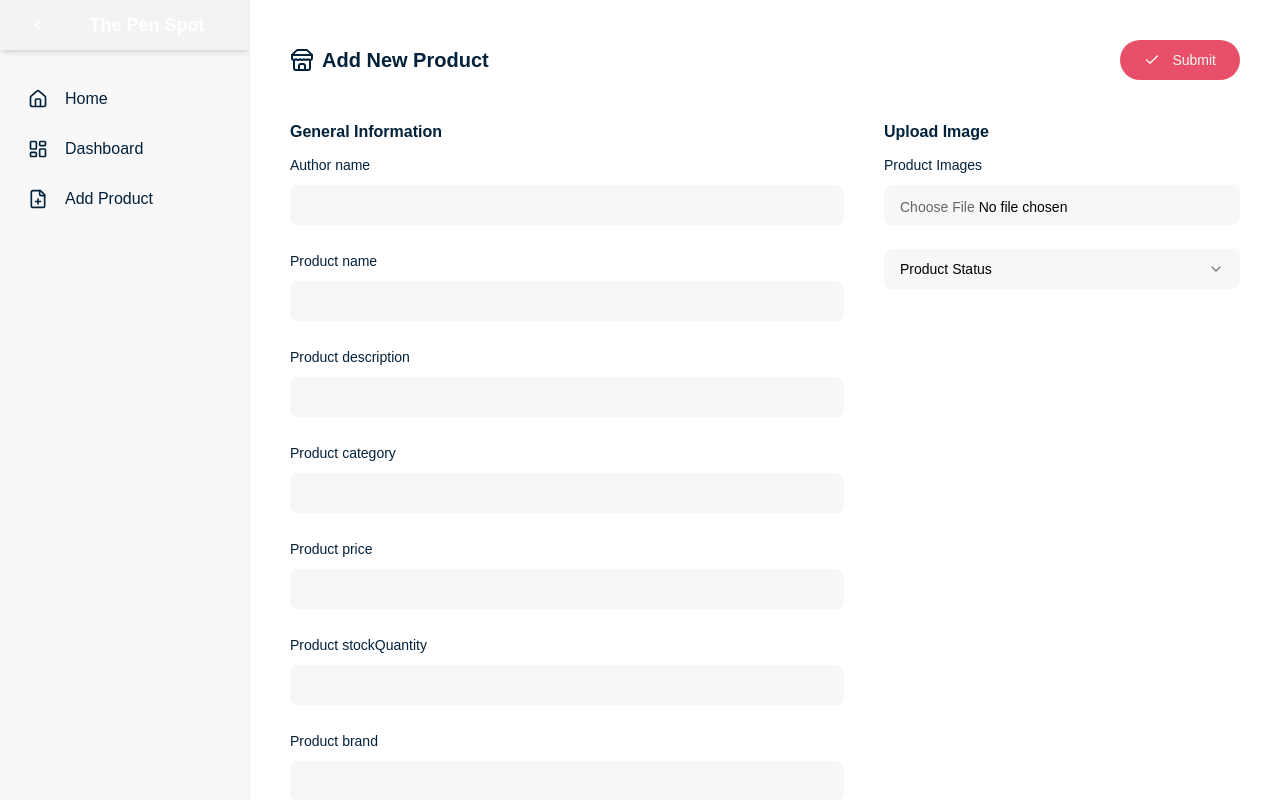
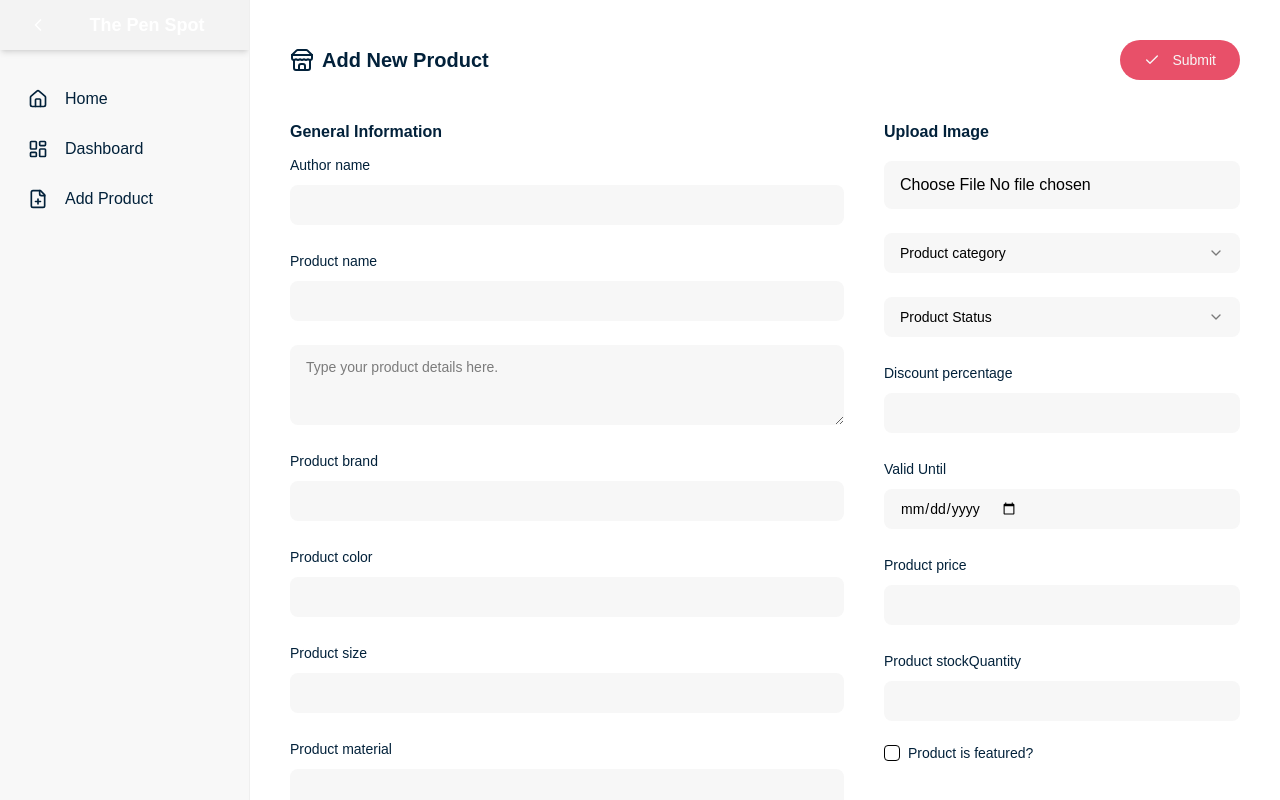
Before and after one commit to naymHdev/the-pen-spot, a React (Vite) app in the folder client/: page /dashboard/create-product in a window 1280 px wide. Shown: the top 800 px of the page. Built offline with nearby package versions, Linux system fonts and the light colour scheme.

Commit message:
[fix ] image uploading form

```diff
--- a/client/src/components/form/TPSelect.tsx
+++ b/client/src/components/form/TPSelect.tsx
@@ -2,7 +2,6 @@
 
 import { clsx } from "clsx";
 import {
-  Select,
   SelectContent,
   SelectGroup,
   SelectItem,
@@ -10,24 +9,30 @@ import {
   SelectTrigger,
   SelectValue,
 } from "../ui/select";
+import { Select } from "@radix-ui/react-select";
+import { Controller } from "react-hook-form";
 
 interface TPSelectProps {
   name: string;
   options: { label: string; value: string }[];
-  register: any;
+  control: any;
   placeholder?: string;
   className?: string;
 }
 
-export function TPSelect({
+const TPSelect = ({
   name,
   options,
-  register,
+  control,
   placeholder,
   className,
-}: TPSelectProps) {
+}: TPSelectProps) => {
   return (
-    <Select {...register(name)}>
+    <Controller
+      name={name}
+      control={control}
+      render={({ field }) => (
+        <Select onValueChange={field.onChange} value={field.value}>
           <SelectTrigger
             className={clsx(
               "px-4 py-3 bg-primary-bg rounded-lg mt-2 border-none",
@@ -37,7 +42,7 @@ export function TPSelect({
             <SelectValue placeholder={placeholder || "Select an option"} />
           </SelectTrigger>
           <SelectContent>
-        <SelectGroup className=" bg-primary-bg">
+            <SelectGroup className="bg-primary-bg">
               <SelectLabel>{placeholder || "Options"}</SelectLabel>
               {options.map((option) => (
                 <SelectItem key={option.value} value={option.value}>
@@ -47,5 +52,9 @@ export function TPSelect({
             </SelectGroup>
           </SelectContent>
         </Select>
+      )}
+    />
   );
-}
+};
+
+export default TPSelect;
--- a/client/src/components/layouts/DashboardLayout.tsx
+++ b/client/src/components/layouts/DashboardLayout.tsx
@@ -36,7 +36,7 @@ const DashboardLayout = () => {
           </div>
         </Menu>
       </Sidebar>
-      <div className=" p-10 w-full mx-auto relative">
+      <div className=" p-10 w-full mx-auto h-screen overflow-auto">
         <Outlet />
       </div>
     </div>
--- a/client/src/components/sidebar/AdminSidebarMenus.tsx
+++ b/client/src/components/sidebar/AdminSidebarMenus.tsx
@@ -5,14 +5,20 @@ import { MenuItem } from "react-pro-sidebar";
 const AdminSidebarMenus = () => {
   return (
     <>
-      <MenuItem icon={<House size={20} />}>
-        <Link to="/">Home</Link>
+      <MenuItem component={<Link to="/" />} icon={<House size={20} />}>
+        Home
       </MenuItem>
-      <MenuItem icon={<LayoutDashboard size={20} />}>
-        <Link to="/dashboard/admin-dashboard">Dashboard</Link>
+      <MenuItem
+        component={<Link to="/dashboard/admin-dashboard" />}
+        icon={<LayoutDashboard size={20} />}
+      >
+        Dashboard
       </MenuItem>
-      <MenuItem icon={<FilePlus size={20} />}>
-        <Link to="/dashboard/create-product">Add Product</Link>
+      <MenuItem
+        component={<Link to="/dashboard/create-product" />}
+        icon={<FilePlus size={20} />}
+      >
+        Add Product
       </MenuItem>
     </>
   );
--- /dev/null
+++ b/client/src/components/ui/textarea.tsx
@@ -0,0 +1,22 @@
+import * as React from "react"
+
+import { cn } from "@/lib/utils"
+
+const Textarea = React.forwardRef<
+  HTMLTextAreaElement,
+  React.ComponentProps<"textarea">
+>(({ className, ...props }, ref) => {
+  return (
+    <textarea
+      className={cn(
+        "flex min-h-[80px] w-full rounded-md border border-input bg-background px-3 py-2 text-base ring-offset-background placeholder:text-muted-foreground focus-visible:outline-none focus-visible:ring-2 focus-visible:ring-ring focus-visible:ring-offset-2 disabled:cursor-not-allowed disabled:opacity-50 md:text-sm",
+        className
+      )}
+      ref={ref}
+      {...props}
+    />
+  )
+})
+Textarea.displayName = "Textarea"
+
+export { Textarea }
--- a/client/src/pages/admin/CreateProduct.tsx
+++ b/client/src/pages/admin/CreateProduct.tsx
@@ -1,22 +1,54 @@
 import TPInput from "@/components/form/TPInput";
-import { TPSelect } from "@/components/form/TPSelect";
+import TPSelect from "@/components/form/TPSelect";
 import { Button } from "@/components/ui/button";
 import { Checkbox } from "@/components/ui/checkbox";
 import { Separator } from "@/components/ui/separator";
+import { Textarea } from "@/components/ui/textarea";
 import { Check, Store } from "lucide-react";
-import { FieldValues, SubmitHandler, useForm } from "react-hook-form";
+import { useState } from "react";
+import {
+  Controller,
+  FieldValues,
+  SubmitHandler,
+  useForm,
+} from "react-hook-form";
 
 const CreateProduct = () => {
-  const { handleSubmit, register } = useForm();
+  const [imagePreview, setImagePreview] = useState<string | null>(null);
+
+  const { handleSubmit, register, control, setValue } = useForm({
+    defaultValues: {
+      isFeatured: false,
+    },
+  });
 
   const onSubmit: SubmitHandler<FieldValues> = (data) => {
-    console.log(data);
+    const productData = {
+      ...data,
+      name: data.name,
+      author: data.author,
+      description: data.description,
+      category: data.category,
+      price: data.price,
+      stockQuantity: data.stockQuantity,
+      brand: data.brand,
+      color: data.color,
+      size: data.size,
+      material: data.material,
+      images: data.images,
+      sku: data.sku,
+      rating: data.rating,
+      tags: data.tags,
+      status: data.status,
+    };
+
+    console.log("productData", productData);
   };
 
   return (
     <>
       <div className="">
-        <form onSubmit={handleSubmit(onSubmit)} className="">
+        <form onSubmit={handleSubmit(onSubmit)}>
           <div className=" flex items-center justify-between">
             <div className=" flex items-center gap-2 text-xl font-semibold text-primary-text">
               <Store />
@@ -50,30 +82,14 @@ const CreateProduct = () => {
                   label="Product name"
                   register={register}
                 />
-                <TPInput
-                  name="description"
-                  type="text"
-                  label="Product description"
-                  register={register}
-                />
-                <TPInput
-                  name="category"
-                  type="text"
-                  label="Product category"
-                  register={register}
-                />
-                <TPInput
-                  name="price"
-                  type="number"
-                  label="Product price"
-                  register={register}
-                />
-                <TPInput
-                  name="stockQuantity"
-                  type="number"
-                  label="Product stockQuantity"
-                  register={register}
-                />
+                <div>
+                  <Textarea
+                    className="px-4 py-3 bg-primary-bg rounded-lg mt-2 border-none"
+                    placeholder="Type your product details here."
+                    {...register("description")}
+                  />
+                </div>
+
                 <TPInput
                   name="brand"
                   type="text"
@@ -111,15 +127,6 @@ const CreateProduct = () => {
                   register={register}
                 />
 
-                <div className="flex items-center space-x-2">
-                  <Checkbox id="isFeatured" {...register("isFeatured")} />
-                  <label
-                    htmlFor="terms"
-                    className="text-sm font-medium leading-none peer-disabled:cursor-not-allowed peer-disabled:opacity-70 text-primary-text"
-                  >
-                    Product is featured?
-                  </label>
-                </div>
                 <TPInput
                   name="tags"
                   type="text"
@@ -133,15 +140,66 @@ const CreateProduct = () => {
                 Upload Image
               </Separator>
               <div className=" space-y-6">
-                <TPInput
+                <Controller
                   name="images"
-                  type="file"
-                  label="Product Images"
-                  register={register}
+                  control={control}
+                  render={({ field: { onChange, value, ...field } }) => (
+                    <div>
+                      <input
+                        className="px-4 py-3 bg-primary-bg rounded-lg mt-2 border-none w-full"
+                        type="file"
+                        accept="image/*"
+                        {...field}
+                        onChange={(e) => {
+                          const file = e.target.files?.[0];
+                          if (file) {
+                            onChange(file);
+                            const reader = new FileReader();
+                            reader.onloadend = () =>
+                              setImagePreview(reader.result as string);
+                            reader.readAsDataURL(file);
+                          }
+                        }}
+                      />
+                      {imagePreview && (
+                        <div>
+                          <img
+                            src={imagePreview}
+                            alt="Preview"
+                            style={{
+                              width: "150px",
+                              marginTop: "10px",
+                              borderRadius: "8px",
+                            }}
+                          />
+                        </div>
+                      )}
+                    </div>
+                  )}
+                />
+
+                <TPSelect
+                  control={control}
+                  name="category"
+                  placeholder="Product category"
+                  options={[
+                    { label: "Notebooks", value: "Notebooks" },
+                    { label: "Pens", value: "Pens" },
+                    { label: "Pencils", value: "Pencils" },
+                    { label: "Markers", value: "Markers" },
+                    { label: "Erasers", value: "Erasers" },
+                    { label: "Staplers", value: "Staplers" },
+                    { label: "Folders", value: "Folders" },
+                    { label: "Calculators", value: "Calculators" },
+                    { label: "Paper", value: "Paper" },
+                    { label: "Books", value: "Books" },
+                    { label: "Other", value: "Other" },
+                  ]}
                 />
                 <TPSelect
-                  register={register}
+                  control={control}
                   name="status"
+                  // {...register("status")}
                   placeholder="Product Status"
                   options={[
                     { label: "Available", value: "available" },
@@ -149,6 +207,45 @@ const CreateProduct = () => {
                     { label: "Discontinued", value: "discontinued" },
                   ]}
                 />
+                <TPInput
+                  name="discount.percentage"
+                  type="number"
+                  label="Discount percentage"
+                  register={register}
+                />
+                <TPInput
+                  name="discount.validUntil"
+                  type="date"
+                  label="Valid Until"
+                  register={register}
+                />
+                <TPInput
+                  name="price"
+                  type="number"
+                  label="Product price"
+                  register={register}
+                />
+                <TPInput
+                  name="stockQuantity"
+                  type="number"
+                  label="Product stockQuantity"
+                  register={register}
+                />
+                <div className="flex items-center space-x-2">
+                  <Checkbox
+                    onCheckedChange={(checked) =>
+                      setValue("isFeatured", checked)
+                    }
+                    id="isFeatured"
+                    {...register("isFeatured")}
+                  />
+                  <label
+                    htmlFor="terms"
+                    className="text-sm font-medium leading-none peer-disabled:cursor-not-allowed peer-disabled:opacity-70 text-primary-text"
+                  >
+                    Product is featured?
+                  </label>
+                </div>
               </div>
             </div>
           </div>
```
Lines whose indentation alone changed are shown as unchanged.
